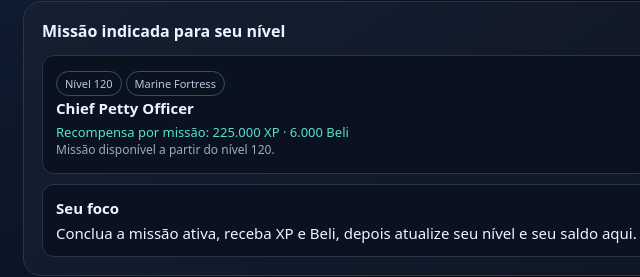
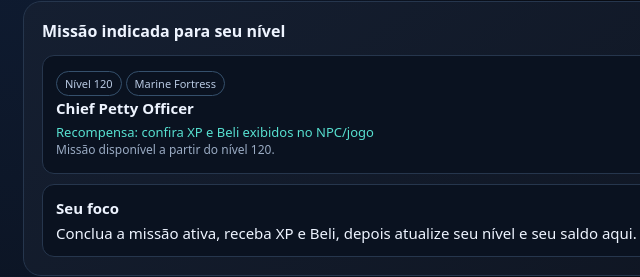
Before and after one commit to 20261ctb0100001-crypto/synex-access., a plain HTML site: page blox-fruits/index.html in a window 1280 px wide. Shown: the part 712-989 px from the top of the page, 144-784 px from the left. Drawn offline with Linux system fonts and the light colour scheme.

```diff
--- a/blox-fruits/index.html
+++ b/blox-fruits/index.html
@@ -117,7 +117,7 @@ $('beliBar').style.width=(Math.min(100,beli/goal*100))+'%';
 $('status').textContent=level>=700?'Meta de nível alcançada! Confira os requisitos do Segundo Mar no jogo.':beli>=goal?'Meta de Beli alcançada! Você pode definir uma nova meta.':'Faça missões para ganhar XP e Beli na mesma atividade.';
 let q=quests.find(x=>level>=x.min&&level<=x.max);
 if(!q){q=level<120?{island:'Rota inicial',name:'Siga as missões da ilha correspondente ao seu nível',xp:'—',beli:'—',note:'O roteiro detalhado deste painel começa no nível 120.'}:{island:'Segundo Mar',name:'Primeiro Mar concluído',xp:'—',beli:'—',note:'Você chegou ao nível 700.'};}
-$('currentQuest').innerHTML='<div class="step"><span class="pill">Nível '+level+'</span><span class="pill">'+q.island+'</span><b>'+q.name+'</b><div class="reward">Recompensa por missão: '+q.xp+' XP · '+q.beli+' Beli</div><div class="small">'+q.note+'</div></div><div class="step"><b>Seu foco</b>Conclua a missão ativa, receba XP e Beli, depois atualize seu nível e seu saldo aqui.</div>';
+$('currentQuest').innerHTML='<div class="step"><span class="pill">Nível '+level+'</span><span class="pill">'+q.island+'</span><b>'+q.name+'</b><div class="reward">Recompensa: confira XP e Beli exibidos no NPC/jogo</div><div class="small">'+q.note+'</div></div><div class="step"><b>Seu foco</b>Conclua a missão ativa, receba XP e Beli, depois atualize seu nível e seu saldo aqui.</div>';
 $('route').innerHTML=routeBands.map(b=>'<div class="step"><span class="pill">Níveis '+b[0]+'</span><b>'+b[1]+'</b><div class="small">'+b[2]+'</div></div>').join('');
 try{localStorage.setItem('synex-bf-progress',JSON.stringify({level,beli,goal}));}catch(e){}
 }
```
